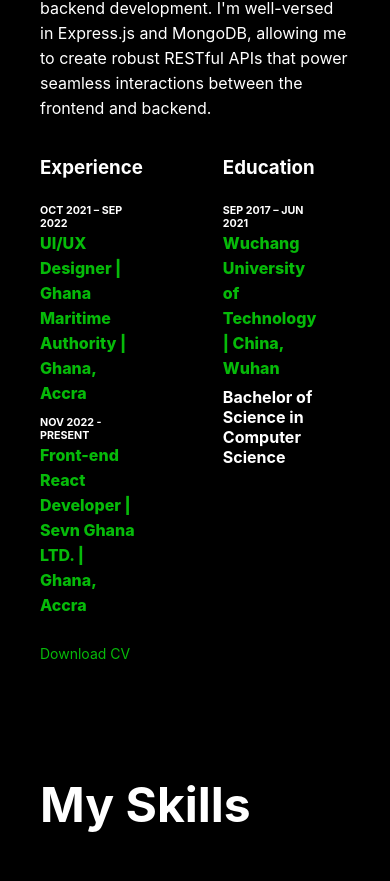
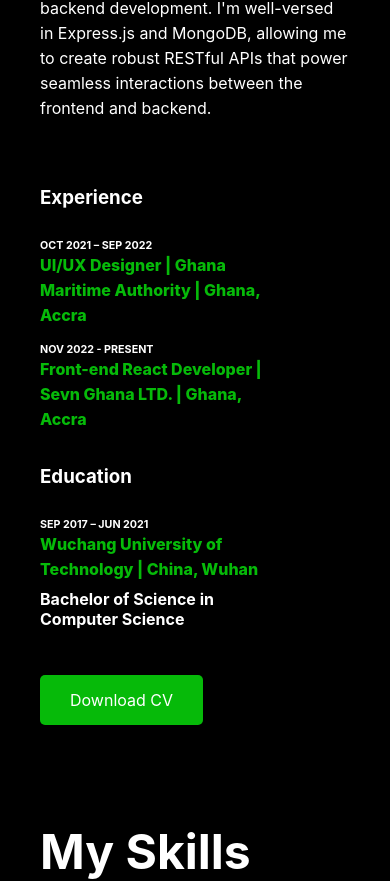
Before and after one commit to ahiekpordavid/Portfolio, a React (Create React App) app: page / in a window 390 px wide. Shown: the part 1637-2518 px from the top of the page. Built offline with nearby package versions, Linux system fonts and the light colour scheme.

Commit message:
Responsiveness

```diff
--- a/public/index.html
+++ b/public/index.html
@@ -24,7 +24,7 @@
       work correctly both with client-side routing and a non-root public URL.
       Learn how to configure a non-root public URL by running `npm run build`.
     -->
-    <title>React App</title>
+    <title>David Kwashie Ahiekpor</title>
   </head>
   <body>
     <noscript>You need to enable JavaScript to run this app.</noscript>
--- a/src/pages/About/About.css
+++ b/src/pages/About/About.css
@@ -76,4 +76,24 @@
         width: 100%;
         height: 100%;
       }
+      .aboutTabs {
+      flex-direction: column;
+      }
+      .aboutTab {
+        margin-top:30px;
+      }
+      .aboutTab h6{
+        margin-top: 30px;
+      }
+      .aboutText a {
+        cursor: pointer;
+        border: none;
+        border-radius: 5px;
+        padding: 15px 30px;
+        font-size: 16px;
+        color: white;
+        background: rgb(6, 186, 9);
+
+        text-decoration: none;
+      }
 }
--- a/src/pages/Portfoilo/Portfoilo.css
+++ b/src/pages/Portfoilo/Portfoilo.css
@@ -36,7 +36,7 @@
   position: absolute;
   left: 0;
   bottom: 0;
-  background: rgba(44, 82, 47, 0.8);
+  background: rgba(0, 96, 8, 0.8);
   width: 100%;
   height: 0%;
   z-index: 2;
@@ -167,4 +167,12 @@
   .portfolio {
     margin: 80px 40px;
   }
+  .portfolioImageContent {
+    display: flex;
+  }
+  .portfolioItem::before,
+  .portfolioImageContent {
+    height: 100%;
+    color: white;
+  }
 }
--- a/src/utils/lang/locales/en_US.json
+++ b/src/utils/lang/locales/en_US.json
@@ -42,7 +42,7 @@
 
   "portfolio.title":"My Work",
   "portfolio.portfolioWebsite.name":"Portfolio Website",
-  "portfolio.portfolioWebsite.description":"Using React JavaScript frameworks for building complex user interfaces for both websites and web apps with app-like experiences.",
+  "portfolio.portfolioWebsite.description":"Responsive ReactJS Portfolio Website with CMS Backend, Internationalization (i18n) Implementation, and Theme Selection",
 
   "contact.title":"Contact Me",
   "contact.email":"ahiekpordavid@gmail.com",
```
Also changed, not shown: src/pages/About/About.jsx (+38 -16 lines).
